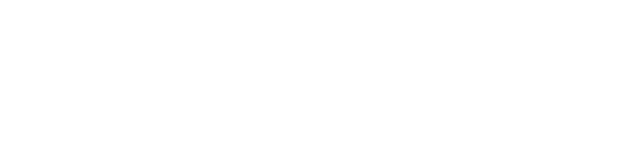
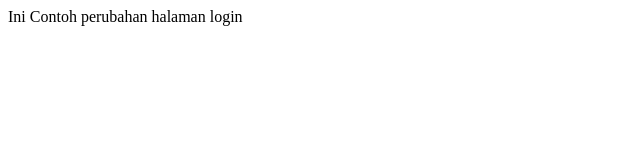
Before and after one commit to Ahmadzhda99/belajar-git, a plain HTML site: page login.html in a window 1280 px wide. Shown: the whole page, without its empty margins (0-640 px from the left). Drawn offline with Linux system fonts and the light colour scheme.

Commit message:
ubah isi halaman login

```diff
--- a/login.html
+++ b/login.html
@@ -3,6 +3,6 @@
 
 	</head>
 	<body>
-
+		Ini Contoh perubahan halaman login
 	</body>
 </html>
```
